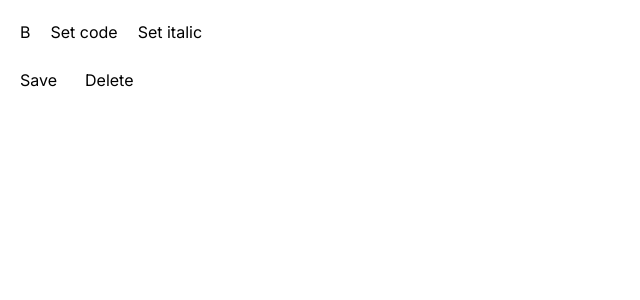
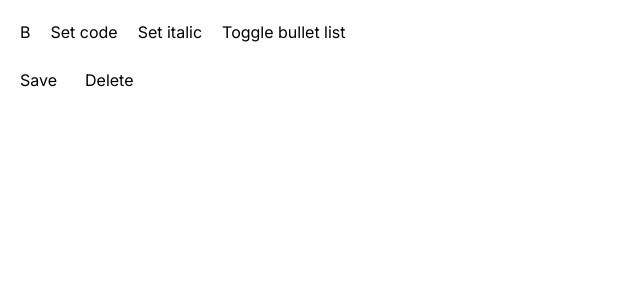
Before and after one commit to Taszczer/ToDo, a Next.js app in the folder frontend/: page /notes/1 in a window 1280 px wide. Shown: the top 300 px of the page, without its empty margins (0-640 px from the left). Built offline with nearby package versions, Linux system fonts and the light colour scheme; no server answers.

Commit message:
list in text editor

```diff
--- a/frontend/app/globals.css
+++ b/frontend/app/globals.css
@@ -52,8 +52,16 @@
     font-size: 15px;
 }
 
-/* .tiptap {
-    position: absolute;
-    bottom: 30%;
-    right: 10%;
-  } */
+.tiptap {
+    /* List styles */
+    ul,
+    ol {
+      padding: 0 1rem;
+      margin: 1.25rem 1rem 1.25rem 0.4rem;
+
+      li p {
+        margin-top: 0.25em;
+        margin-bottom: 0.25em;
+      }
+    }
+  }
--- a/frontend/app/notes/[id]/page.tsx
+++ b/frontend/app/notes/[id]/page.tsx
@@ -4,6 +4,8 @@ import { useEditor, EditorContent } from '@tiptap/react'
 import Bold from '@tiptap/extension-bold'
 import Code from '@tiptap/extension-code'
 import Italic from '@tiptap/extension-italic'
+import BulletList from '@tiptap/extension-bullet-list'
+import ListItem from '@tiptap/extension-list-item'
 import StarterKit from '@tiptap/starter-kit'
 import { useQuery, useMutation } from "@tanstack/react-query"
 import axios from "axios"
@@ -26,6 +28,10 @@ export default function NotesDetails({ params }: { params: { id: string | number
             StarterKit,
             Bold,
             Italic,
+             ListItem,
+            BulletList.configure({
+                itemTypeName: 'listItem',
+              }),
             Code.configure({
                 HTMLAttributes: {
                     class: 'my-custom-class',
@@ -92,6 +98,12 @@ export default function NotesDetails({ params }: { params: { id: string | number
                 >
                     Set italic
                 </button>
+                <button
+                    onClick={() => editor?.chain().focus().toggleBulletList().run()}
+                    className={editor?.isActive('bulletList') ? 'is-active' : ''}
+                >
+                    Toggle bullet list
+                </button>
             </div>
             <EditorContent className='max-w-96' editor={editor} />
             <div className='flex gap-7'>
--- a/frontend/package.json
+++ b/frontend/package.json
@@ -20,7 +20,11 @@
     "@hookform/resolvers": "^3.6.0",
     "@tanstack/react-query": "^5.45.1",
     "@tiptap/extension-bold": "^2.4.0",
+    "@tiptap/extension-bullet-list": "^2.4.0",
     "@tiptap/extension-code": "^2.4.0",
+    "@tiptap/extension-link": "^2.4.0",
+    "@tiptap/extension-list-item": "^2.4.0",
+    "@tiptap/extension-list-keymap": "^2.4.0",
     "@tiptap/pm": "^2.4.0",
     "@tiptap/react": "^2.4.0",
     "@tiptap/starter-kit": "^2.4.0",
```
Also changed, not shown: 1 other file (tests, documents, lock files or other folders).
